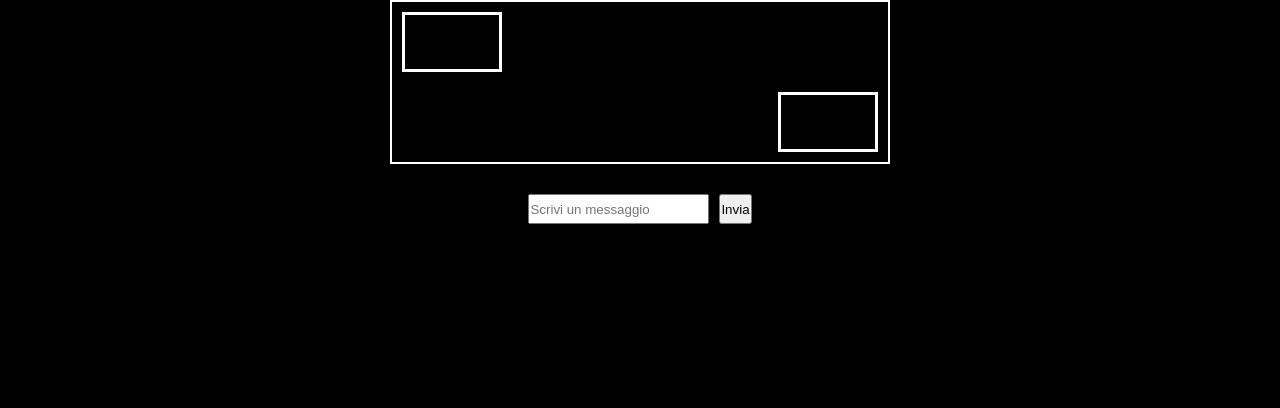
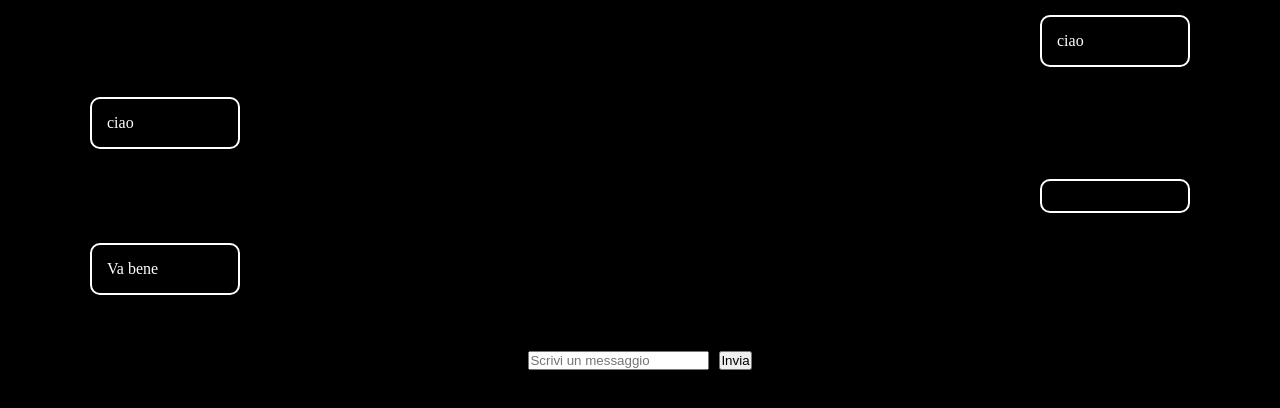
Before and after one commit to MatteoPetracci/js-oggetti-studenti, a plain HTML site: page handlebars/index.html in a window 1280 px wide. Both pictures are taken after a click on the button "Invia". Drawn offline with nearby package versions, Linux system fonts and the light colour scheme.

Commit message:
bonus completato senza molto css

```diff
--- a/handlebars/css/style.css
+++ b/handlebars/css/style.css
@@ -6,40 +6,54 @@
 
 body {
   background-color: black;
-
+  color: white;
 }
 
 .container {
-  width: 500px;
-  border: 2px solid white;
-  margin: auto;
   display: flex;
-  justify-content: center;
   flex-direction: column;
+  width: 100%;
+  padding: 0 80px;
 }
 
-.box_message {
-  border: 3px solid white;
-  width: 100px;
-  height: 60px;
-  margin: 10px;
+.received {
   display: flex;
   align-self: flex-start;
+  border: 2px solid white;
+  border-radius: 5px;
 }
 
-.box_message.sent {
+.sent {
+  align-self: flex-end;
   display: flex;
-  align-self: flex-end;
+  border: 2px solid white;
+  border-radius: 5px;
+}
+
+.sent,
+.received {
+  min-width: 150px;
+  max-width: 50%;
+  margin: 15px 10px;
+  padding: 15px;;
+  border-radius: 10px;
 }
 
 .box_input {
   margin: auto;
   display: flex;
   justify-content: center;
+  align-items: flex-end;
   margin-top: 30px;
   height: 30px;
 }
+
 button {
   margin-left: 10px;
   text-align: center;
 }
+
+.box_template {
+  display: flex;
+  flex-direction: column;
+}
--- a/handlebars/index.html
+++ b/handlebars/index.html
@@ -11,11 +11,15 @@
 </head>
 <body>
   <div class="container">
-    <div class="box_message">
-      <div class="sent"></div>
+    <div class="box_message sent">
+      <div class="text">
+        ciao
+      </div>
     </div>
-    <div class="box_message sent">
-      <div class="sent"></div>
+    <div class="box_message received">
+      <div class="text_1">
+        ciao
+      </div>
     </div>
   </div>
   <div class="box_input">
@@ -23,9 +27,14 @@
     <button type="button" id="button" name="button">Invia</button>
   </div>
   <script id="entry-template" type="text/x-handlebars-template">
-  <div class="entry">
+  <div class="{{sendReceived}}">
     <p>{{text}}</p>
   </div>
+</script>
+<script id="entry" type="text/x-handlebars-template">
+<div class="{{sendReceived}}">
+  <p>{{text}}</p>
+</div>
 </script>
   <script src="js/script.js" charset="utf-8"></script>
 </body>
--- a/handlebars/js/script.js
+++ b/handlebars/js/script.js
@@ -1,16 +1,32 @@
 // In una sottocartella handlebars fate una pagina semplice con un input e un pulsante e inviate un messaggio a cui segue una risposta come avete fatto per boolzapp, usando però handlebars.
 
 $(document).ready(function() {
-  $('#button').click(function() {
+  $(document).on('click', '#button', function() {
     var input = $('.send').val();
     console.log(input);
     var source = $('#entry-template').html();
     var template = Handlebars.compile(source);
 
     var context = {
-      'text': input
-    };
+      'text': input,
+      'sendReceived' : 'sent'
+   };
     var html = template(context);
     console.log(html);
-  })
+    $('.container').append(html);
+
+    setTimeout(function() {
+      var reply = 'Va bene';
+      var source = $('#entry').html();
+      var template = Handlebars.compile(source);
+
+      var context = {
+        'text': reply,
+        'sendReceived' : 'received'
+     };
+      var html = template(context);
+      console.log(html);
+      $('.container').append(html);
+    }, 1000);
+  });
 });
```
